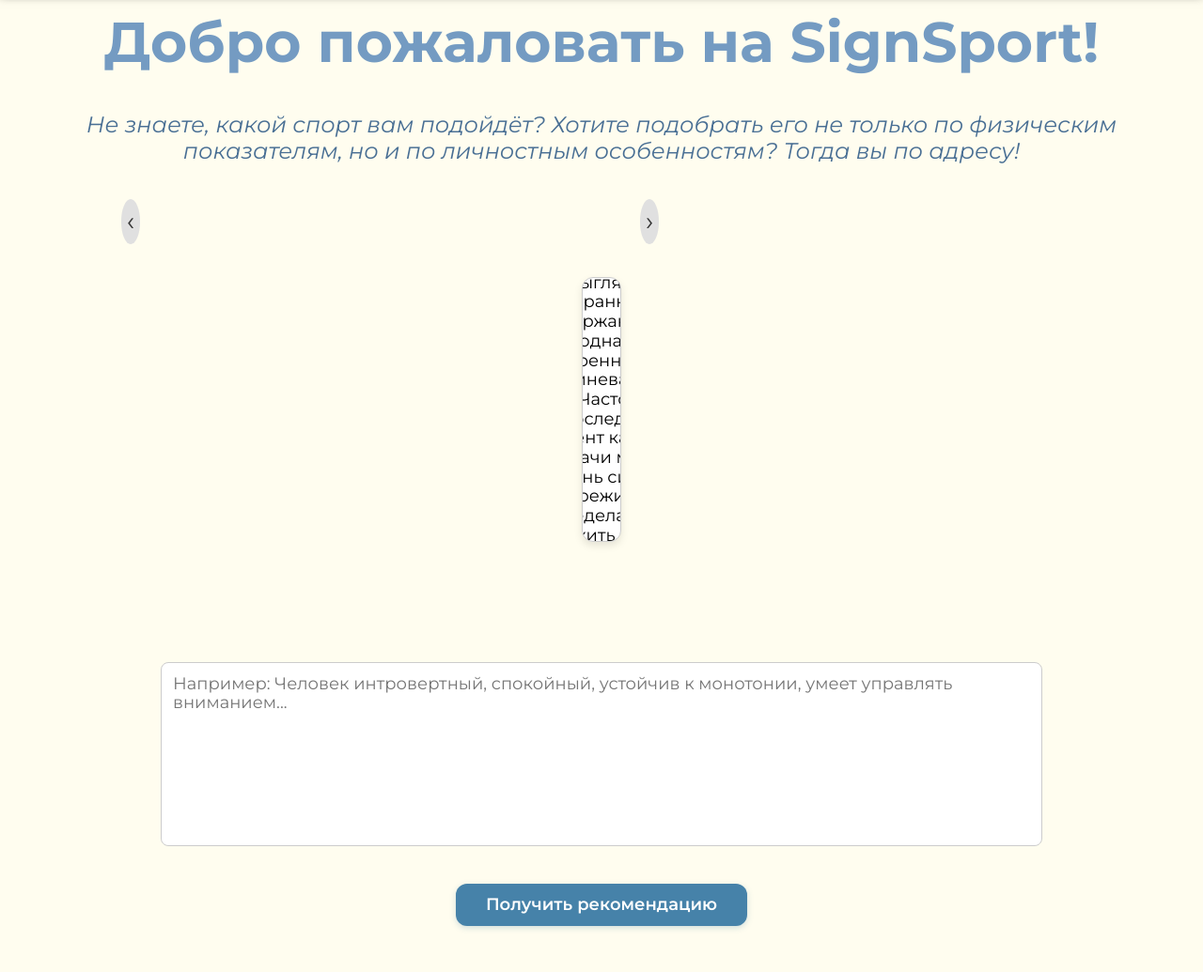
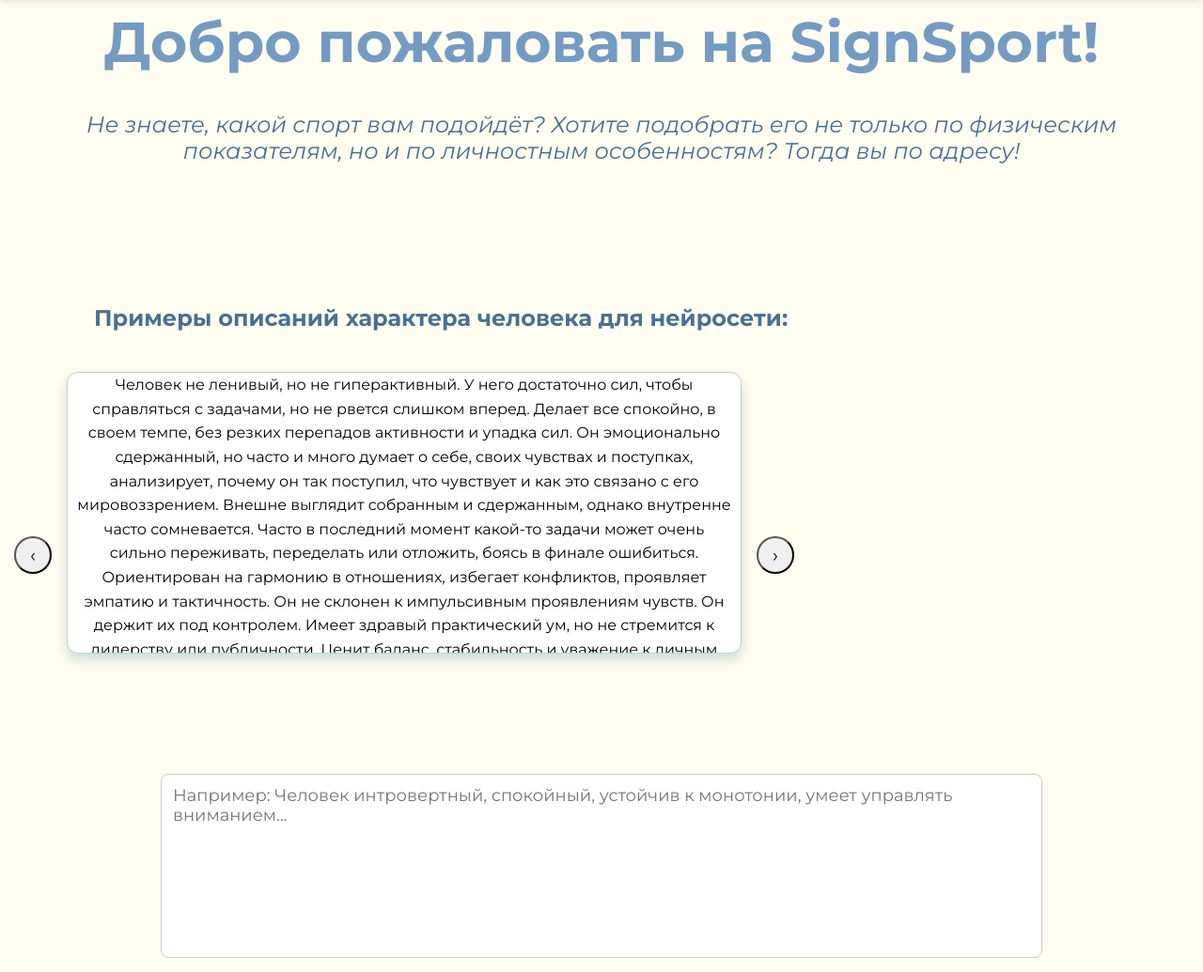
Before and after one commit to Books-Master18/SignSport-1.0, a Flask app: page /analyze in a window 1280 px wide. Shown: the part 95-1130 px from the top of the page at 94% size. Run offline with Flask 3, Linux system fonts and the light colour scheme.

Commit message:
блок с хараткерами

```diff
--- a/static/css/style.css
+++ b/static/css/style.css
@@ -20,6 +20,9 @@
     height: 85px;
     width: 100%;
     position: fixed;
+    top: 0;
+    left: 0;
+    z-index: 1000;
     box-shadow: 0px 5px 10px 0px rgba(0, 0, 0, 0.5)
 }
 
@@ -97,12 +100,21 @@
     text-align: center;
 }
 
+.textexample{
+    margin-top: 150px;
+    color: #496F94;
+    font-size: 24px;
+    font-weight: 700;
+    margin-left: 100px;
+    text-align: left
+}
+
 /* -------------------------------------------------- */
 
 .tennis {
     width: 347px;
     height: 347px;
-    margin-top: -10px; /* или лучше — не задавать фиксированное значение */
+    margin-top: -10px;
     margin-left: 80px;
     display: block;
 }
@@ -450,28 +462,36 @@
 
 /* -------------------------------------------------- */
 
+/* ——— Контейнер всей карусели ——— */
 .carousel-container {
   display: flex;
   align-items: center;
   justify-content: center;
-  gap: 20px;
+  gap: 6px;
   margin: 80px auto;
   width: 100%;
-  max-width: 600px;
+  max-width: 1400px;
+  padding: 0 15px;
 }
 
+/* ——— Сам блок карусели ——— */
 .carousel {
-  width: 400px;
-  height: 240px;
+  width: 100%;
+  max-width: 1400px;
+  min-width: 300px;
+  height: 300px;
   position: relative;
   overflow: hidden;
   border: 1px solid #ccc;
   border-radius: 12px;
-  padding: 20px;
+  margin-top: -100px;
+  padding: 25px;
+  box-sizing: border-box;
   background: white;
-  box-shadow: 0 4px 8px rgba(0,0,0,0.1);
+  box-shadow: 0 6px 12px rgba(100, 170, 169, 0.35);
 }
 
+/* ——— Каждый текст ——— */
 .review {
   position: absolute;
   top: 0;
@@ -479,34 +499,65 @@
   width: 100%;
   height: 100%;
   opacity: 0;
-  transition: opacity 0.4s ease-in-out;
+  transition: opacity 0.4s ease;
   display: flex;
+  flex-direction: column;
+  justify-content: flex-start; /* текст начинается сверху */
   align-items: center;
-  justify-content: center;
-  font-size: 18px;
+
+  font-size: 16px;
+  line-height: 1.6;
   text-align: center;
   padding: 0 10px;
+  box-sizing: border-box;
+
+  /* Добавим прокрутку, если вдруг не влезет */
+  overflow-y: auto;
+  -webkit-overflow-scrolling: touch;
 }
 
 .review.active {
   opacity: 1;
 }
 
-.arrow {
-  background: #e0e0e0;
-  border: none;
-  font-size: 28px;
-  width: 48px;
-  height: 48px;
-  cursor: pointer;
-  border-radius: 50%;
-  display: flex;
-  align-items: center;
-  justify-content: center;
-  color: #333;
-  transition: background 0.2s;
+/* ——— Скроллбар ——— */
+.review::-webkit-scrollbar {
+  width: 8px;
+}
+.review::-webkit-scrollbar-track {
+  background: #f8f9fa;
+  border-radius: 10px;
+}
+.review::-webkit-scrollbar-thumb {
+  background: #adb5bd;
+  border-radius: 10px;
+}
+.review::-webkit-scrollbar-thumb:hover {
+  background: #6c757d;
 }
 
-.arrow:hover {
-  background: #cfcfcf;
+.left-arrow {
+  margin-right: 10px;
+  margin-top: -10px;
+  font-size: 20px;
+  width: 60px;
+  height: 40px;
+  border-radius: 100%;
 }
+
+.right-arrow {
+  margin-left: 10px;
+  margin-top: -10px;
+  font-size: 20px;
+  width: 60px;
+  height: 40px;
+  border-radius: 100%;
+}
+
+.left-arrow:hover {
+  background: #d8d8d8;
+}
+
+.right-arrow:hover {
+  background: #d8d8d8;
+}
--- a/templates/neural_network.html
+++ b/templates/neural_network.html
@@ -38,20 +38,21 @@
     <div class="page">
         <h1 class="maintext">Добро пожаловать на SignSport!</h1>
         <p class="subtitle_two"><i>Не знаете, какой спорт вам подойдёт? Хотите подобрать его не только по физическим показателям, но и по личностным особенностям? Тогда вы по адресу!</i></p>
+        <p class = "textexample">Примеры описаний характера человека для нейросети: </p>
     </div>
 
     <div class="carousel-container">
   <button class="arrow left-arrow" id="prevBtn">‹</button>
+
   <div class="carousel">
     <div class="review active">Человек не ленивый, но не гиперактивный. У него достаточно сил, чтобы справляться с задачами, но не рвется слишком вперед. Делает все спокойно, в своем темпе, без резких перепадов активности и упадка сил. Он эмоционально сдержанный, но часто и много думает о себе, своих чувствах и поступках, анализирует, почему он так поступил, что чувствует и как это связано с его мировоззрением. Внешне выглядит собранным и сдержанным, однако внутренне часто сомневается. Часто в последний момент какой-то задачи может очень сильно переживать, переделать или отложить, боясь в финале ошибиться. Ориентирован на гармонию в отношениях, избегает конфликтов, проявляет эмпатию и тактичность. Он не склонен к импульсивным проявлениям чувств. Он держит их под контролем. Имеет здравый практический ум, но не стремится к лидерству или публичности. Ценит баланс, стабильность и уважение к личным границам: как своим, так и чужим.</div>
     <div class="review">Человек с достаточно высокой внутренней энергией и творческим мышлением, но слабым внутренним самоконтролем. В начале задачи или какого-то либо дела он уверен, инициативен, полон идей, но по мере продвижения теряет концентрацию, истощается. Внешне выглядит, что все в порядке, человек начинает дело аккуратно, соблюдает правила. Но внутри он уже на пределе: нервничает, спешит, путается. Склонен к импульсивным действиям, очень часто не выходит у него доводить дело до конца. На данный момент можно обратить внимание, что человек эмоционально истощен, устал. Творческая натура с хаосом в голове. Склонен к эмоциональному истощению. Высокая самокритика.</div>
     <div class="review">Человек с большим количеством жизненных сил, мотивации и потенциала для действий, но обладает глубоким перфекционизмом и тревожностью.  Он старается соответствовать ожиданиям, контролирует каждое действие. Он стремится произвести хорошее впечатление, что указывает на высокую зависимость от одобрения окружающих и стремление соответствовать социальным ожиданиям. Старается смягчить свой образ, подавлять себя, что тем самым его истощает. Очень зажатый, что тем самым истощает его. Это напряжённый человек, который делает всё как надо, но редко получает удовольствие от процесса.</div>
-      <div class="review">Отзыв 4: Лучшее, что я пробовал в этом году.</div>
+    <div class="review">Человек интеллектуально развитый, является эмоционально устойчивой личностью с высоким уровнем самодисциплины и аналитического мышления. Его подход к жизни — рациональный, структурированный, ориентированный на суть. Он сразу переходит к сути дела, задачи или работы. Не действет на опрежение и импульсивно. Не стремится к похвалам и замечаниям. Внешне сдержанный, не проявляет эмоции напоказ. Он не лидер по амбициям, но лидер по качеству. На такого человека можно положиться в любой ситуации. Такой человек ценит порядок и не терпит ложь. Мыслит четко.</div>
   </div>
+
   <button class="arrow right-arrow" id="nextBtn">›</button>
 </div>
-
-
 
     <div class="upload-box">
         <textarea id="reportInput" placeholder="Например: Человек интровертный, спокойный, устойчив к монотонии, умеет управлять вниманием..."></textarea>
```
Also changed, not shown: static/js/script.js (+35 -12 lines). Lines whose indentation alone changed are shown as unchanged.
